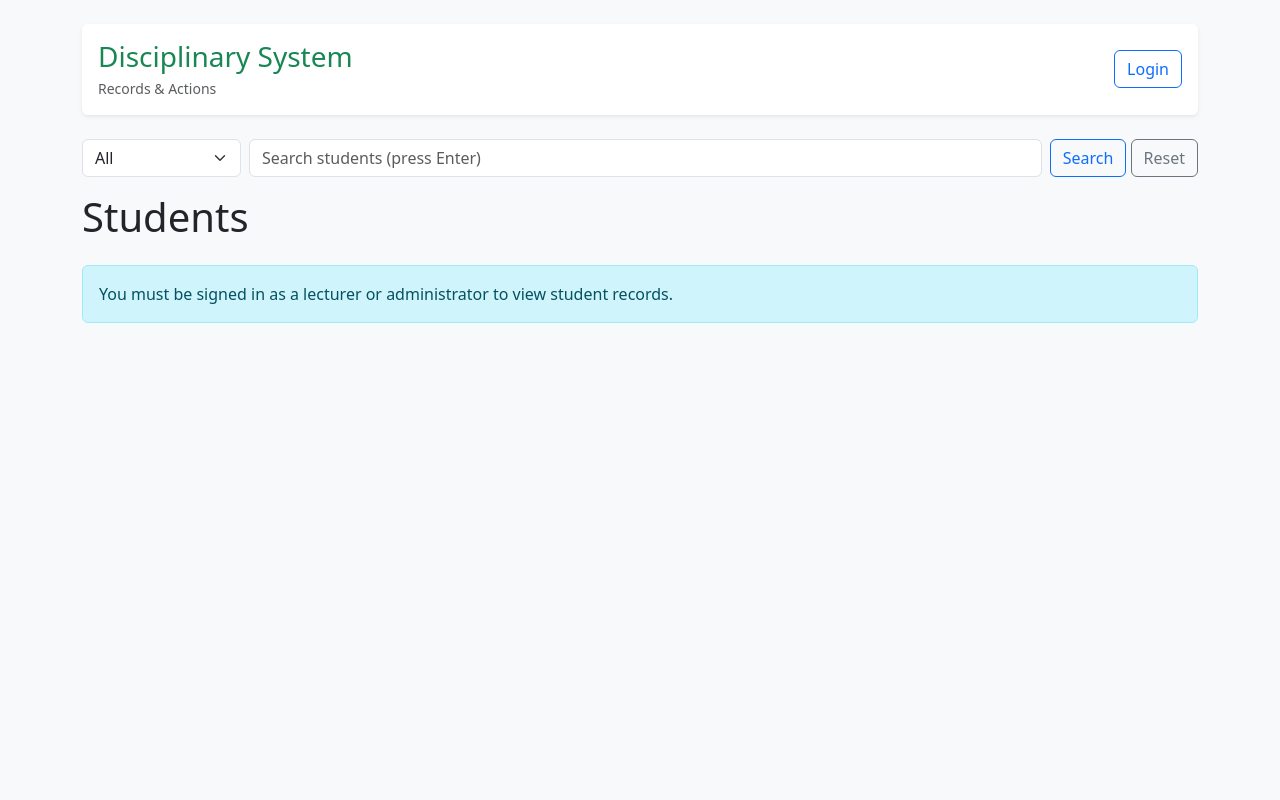
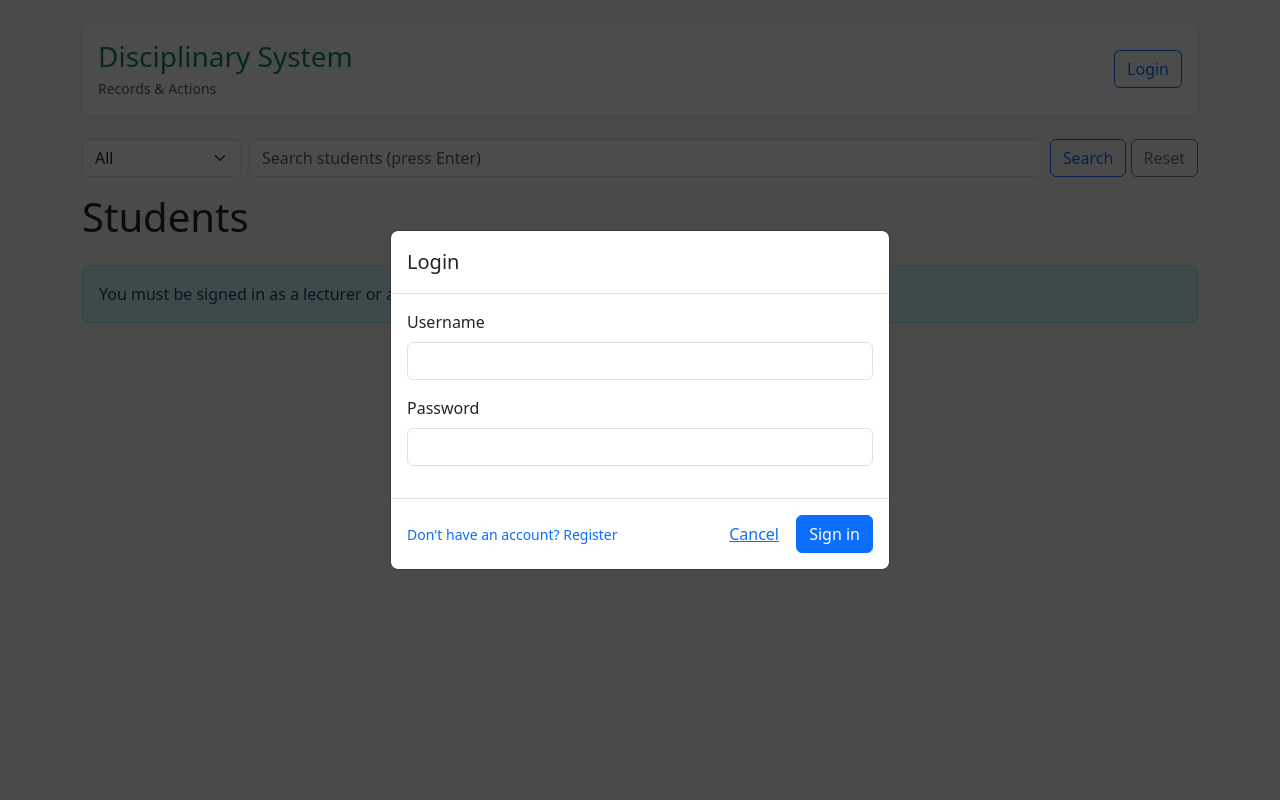
Before and after one commit to OseimuohanI/BU-IFT-323-Student-Disciplinary-System, a PHP site: page / in a window 1280 px wide. Run offline with PHP 8.4, Linux system fonts and the light colour scheme; data comes from the database, SQL or seed files in the repository.

```diff
--- a/index.php
+++ b/index.php
@@ -137,6 +137,11 @@ $result = $stmt->get_result();
     <title>Students - Index</title>
     <meta name="viewport" content="width=device-width,initial-scale=1">
     <link href="https://cdn.jsdelivr.net/npm/bootstrap@5.3.2/dist/css/bootstrap.min.css" rel="stylesheet">
+    <style>
+        .modal-backdrop.show {
+            opacity: 0.7 !important;
+        }
+    </style>
 </head>
 <body class="bg-light">
 <div class="container py-4">
@@ -206,7 +211,7 @@ $result = $stmt->get_result();
     <?php endif; ?>
 
     <!-- Login Modal -->
-    <div class="modal fade" id="loginModal" tabindex="-1" aria-hidden="true">
+    <div class="modal fade" id="loginModal" tabindex="-1" aria-hidden="true" data-bs-backdrop="<?php echo !$currentUser ? 'static' : 'true'; ?>" data-bs-keyboard="false">
         <div class="modal-dialog modal-dialog-centered">
             <div class="modal-content">
                 <form id="loginForm" autocomplete="off" novalidate>
@@ -214,7 +219,7 @@ $result = $stmt->get_result();
                     <input type="text" name="fakeuser" id="fakeuser" autocomplete="off" style="position:absolute;left:-9999px;top:-9999px" aria-hidden="true" tabindex="-1">
                     <div class="modal-header">
                         <h5 class="modal-title">Login</h5>
-                        <button type="button" class="btn-close" data-bs-dismiss="modal" aria-label="Close"></button>
+                        <?php if ($currentUser): ?><button type="button" class="btn-close" data-bs-dismiss="modal" aria-label="Close"></button><?php endif; ?>
                     </div>
                     <div class="modal-body">
                         <div id="loginAlert" class="alert alert-danger d-none" role="alert"></div>
@@ -798,6 +803,20 @@ $result = $stmt->get_result();
     <?php endif; ?>
 
 </div>
+
+<script>
+// Auto-show login modal for unauthenticated users on page load
+(function(){
+    const isLoggedIn = <?php echo $currentUser ? 'true' : 'false'; ?>;
+    if (!isLoggedIn) {
+        document.addEventListener('DOMContentLoaded', function() {
+            const loginModal = new bootstrap.Modal(document.getElementById('loginModal'));
+            loginModal.show();
+        });
+    }
+})();
+</script>
+
 </body>
 </html>
 <?php
```
